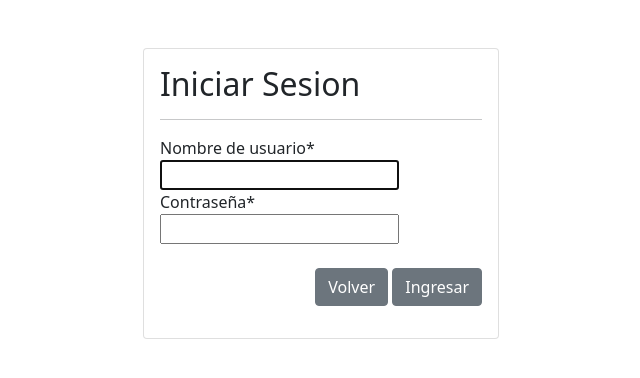
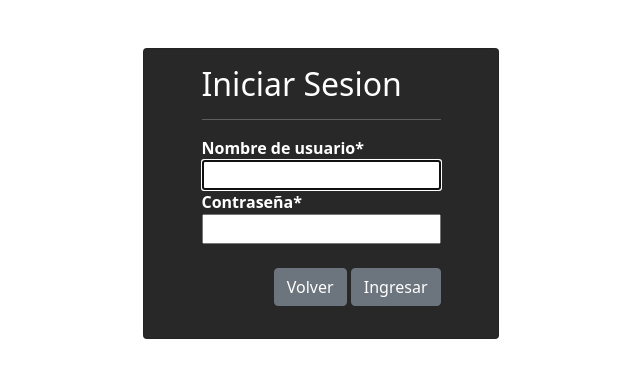
Before and after one commit to Camycog/Proyectofinal, a Django app: page /accounts/login/ in a window 1280 px wide. Shown: the top 378 px of the page, without its empty margins (224-864 px from the left). Run offline with Django 4.2, Linux system fonts and the light colour scheme; some libraries are stand-ins or nearby versions.

Commit message:
si se pudo, si se pudo

```diff
--- a/Musica/static/app/css/Style.css
+++ b/Musica/static/app/css/Style.css
@@ -5,6 +5,13 @@ h5 {
     background-image: url('../img/Fondo_web.png');
     background-size: cover;
     background-repeat:no-repeat ;
+}
 
-
+#logincard {
+    background-color: #282828;
+    text-decoration: none;
+    color: white;
+    font-weight: bold;
+    display: flex;
+    align-items: center;
 }
--- a/Musica/templates/registration/login.html
+++ b/Musica/templates/registration/login.html
@@ -16,7 +16,7 @@
     <div class="container">
     <div class="row">
       <div class="col-12 col-md-4 offset-md-3">
-        <div class="card">
+        <div id="logincard" class="card">
           <div class="card-body">
             <h2>Iniciar Sesion</h2>
             <hr>
--- a/Musica/templates/registration/registro.html
+++ b/Musica/templates/registration/registro.html
@@ -14,7 +14,7 @@
     <div class="container">
     <div class="row">
       <div class="col-12 col-md-4 offset-md-3">
-        <div class="card">
+        <div id="registrocard" class="card">
           <div class="card-body">
             <h2>Registro de usuario</h2>
             <hr>
```
